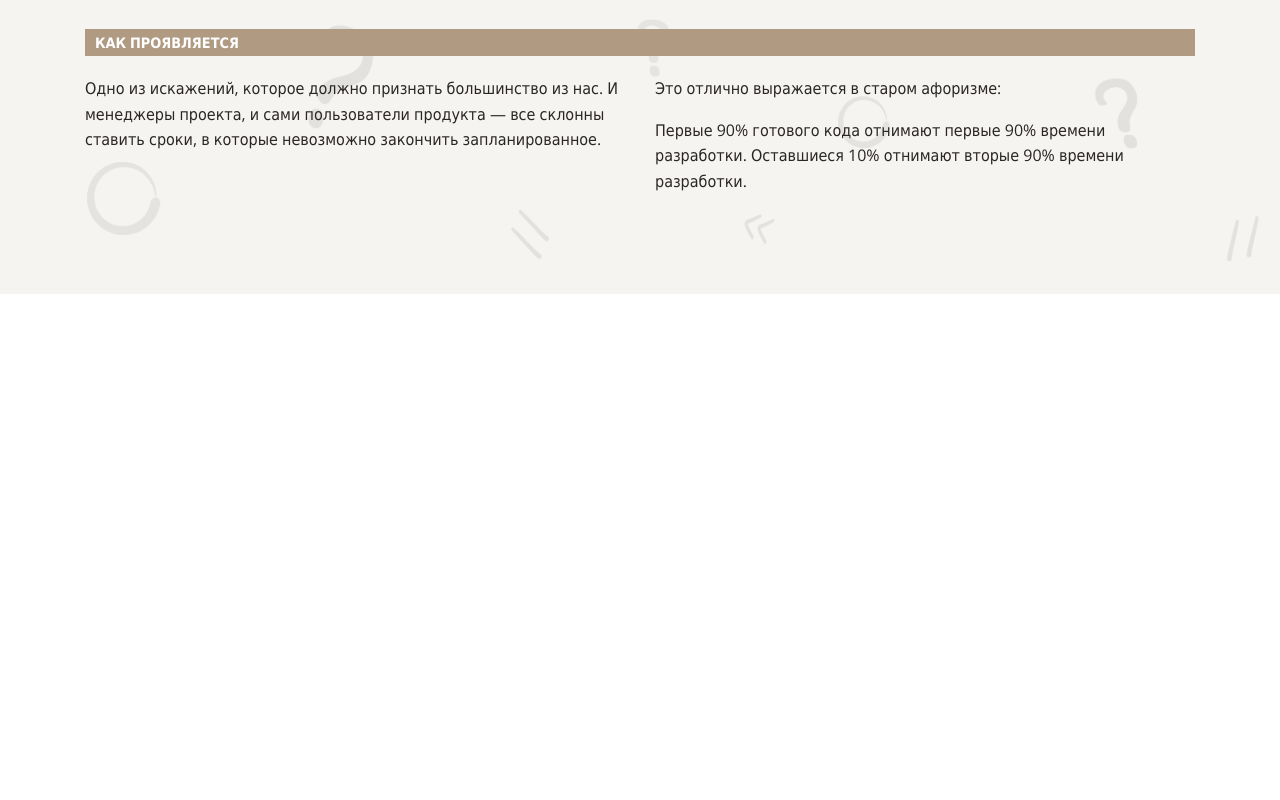
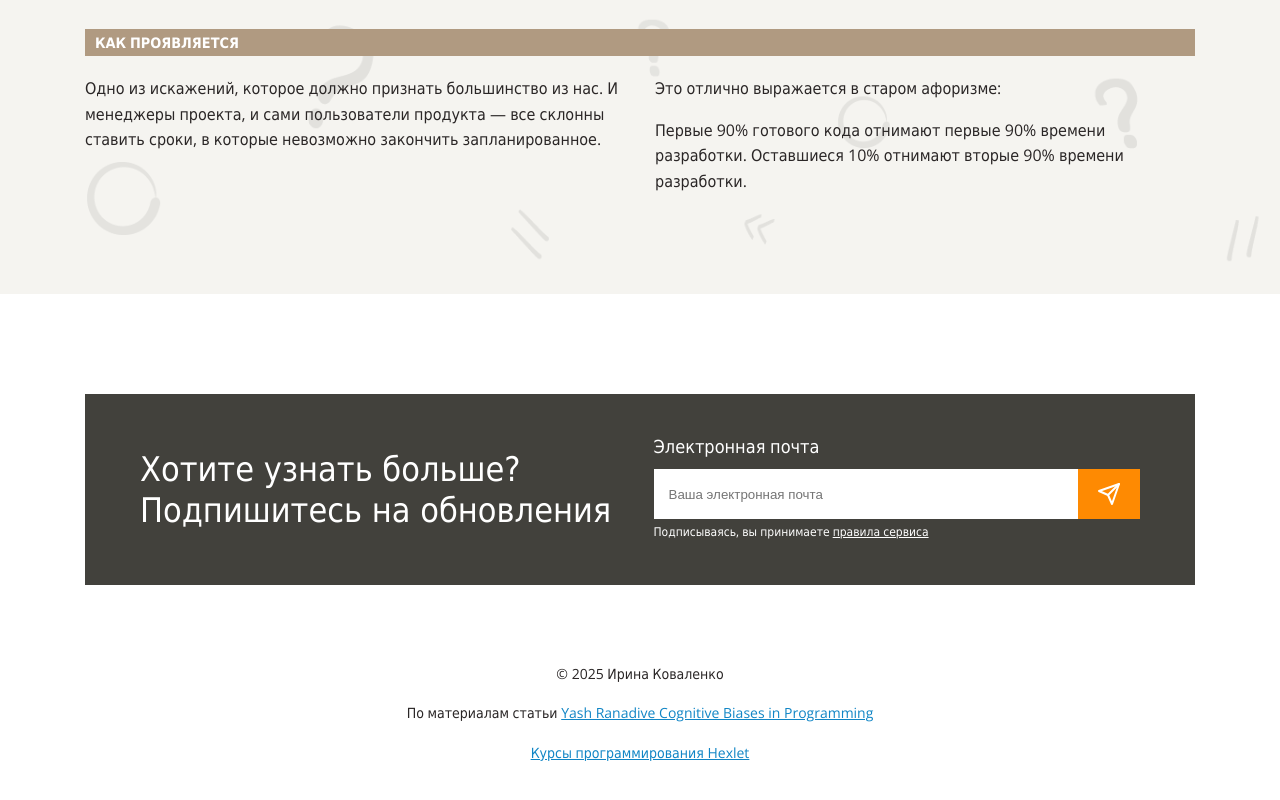
Before and after one commit to ikovalenkoby/layout-designer-project-lvl1, a website: page src/index.html in a window 1280 px wide. Shown: the part 6896-7696 px from the top of the page. Before the commit the page ends 7390 px from the top, so only its background shows below. Drawn offline with nearby package versions, Linux system fonts and the light colour scheme; a web font is replaced by a local one.

Commit message:
Шаг11: добавлен подвал и стили к нему

```diff
--- a/src/index.html
+++ b/src/index.html
@@ -248,8 +248,31 @@
   </section>
 </main>
 <footer>
-  <div class="container">
-
+  <div class="container container--footer bg-brown">
+    <div class="grid-2col align-center">
+      <h3 class="footer-title">
+        Хотите узнать больше? </br>Подпишитесь на обновления
+      </h3>
+      <div>
+        <label for="email" class="label">
+          Электронная почта
+        </label>
+        <div class="flex">
+          <input type="email" id="email" class="input" placeholder="Ваша электронная почта">
+          <button class="button button--email"></button>
+        </div>
+        <p class="text-small mb-0">
+          Подписываясь, вы принимаете <a href="" class="white-link">правила сервиса</a>
+        </p>
+      </div>
+    </div>
+  </div>
+  <div class="text-center contact-information">
+    <p>© 2025 Ирина Коваленко</p>
+    <p>По материалам статьи <a href="https://medium.com/hackernoon/cognitive-biases-in-programming-5e937707c27b">Yash Ranadive Cognitive Biases in Programming</a></p>
+    <p>
+      <a href="https://ru.hexlet.io/">Курсы программирования Hexlet</a>
+    </p>
   </div>
 </footer>
 </body>
--- a/src/styles/style.css
+++ b/src/styles/style.css
@@ -68,6 +68,10 @@ h3 {
   text-align: center;
 }
 
+.text-small {
+  font-size: 12px;
+}
+
 .background {
   position: relative;
   background: var(--light-brown);
@@ -92,6 +96,13 @@ h3 {
   padding: 100px 0;
   position: relative;
   z-index: 2;
+}
+
+.container--footer {
+  margin: 0 auto;
+  margin-top: 100px;
+  margin-bottom: 76px;
+  padding: 40px 55px;
 }
 
 .relative {
@@ -124,6 +135,14 @@ h3 {
   display: grid;
   grid-template-columns: repeat(3, 1fr);
   gap: 0 2.7%;
+}
+
+.align-center {
+  align-items: center;
+}
+
+.flex {
+  display: flex;
 }
 
 .direction-reverse {
@@ -163,12 +182,31 @@ p {
   background-color: var(--middle-orange);
 }
 
+.button--email {
+  width: 64px;
+  border: none;
+  position: relative;
+}
+
+.button--email:before {
+  content: '';
+  position: absolute;
+  top: 0;
+  left: 0;
+  width: 100%;
+  height: 100%;
+  background: url("../images/send.svg");
+  background-repeat: no-repeat;
+  background-position: center;
+  border: none;
+}
+
 .video-section {
   position: relative;
 }
 
 .video-section::before {
-  content:'';
+  content: '';
   position: absolute;
   height: 120px;
   width: 100vw;
@@ -195,7 +233,7 @@ p {
   text-decoration: none;
 }
 
-.card-item:hover  {
+.card-item:hover {
   background-color: var(--orange);
   text-decoration: none;
 }
@@ -241,7 +279,6 @@ p {
   background-color: var(--middle-brown);
 }
 
-
 .bg-middle-brown,
 .bg-middle-brown .section-description {
   color: var(--white);
@@ -254,6 +291,38 @@ p {
 .bg-middle-brown .section-title {
   color: var(--middle-brown);
   background-color: var(--white);
+}
+
+.container--footer * {
+  color: var(--white);
+}
+
+.footer-title {
+  line-height: 120%;
+  font-weight: normal;
+  margin: 0;
+}
+
+.label {
+  display: inline-block;
+  padding-bottom: 9px;
+  font-size: 18px;
+}
+
+.input {
+  height: 50px;
+  padding: 15px;
+  border: none;
+  width: 100%;
+}
+
+.contact-information {
+  margin-bottom: 111px;
+  font-size: 14px;
+}
+
+.contact-information a {
+  color: var(--blue);
 }
 
 .pb-0 {
@@ -308,6 +377,17 @@ p {
     max-width: 100%;
     height: inherit;
   }
+
+  .container--footer {
+    margin: 0 auto;
+    margin-top: 50px;
+    margin-bottom: 30px;
+    padding: 20px 24px;
+  }
+
+  .contact-information {
+    margin-bottom: 35px;
+  }
 }
 
 @media (max-width: 768px) {
```
